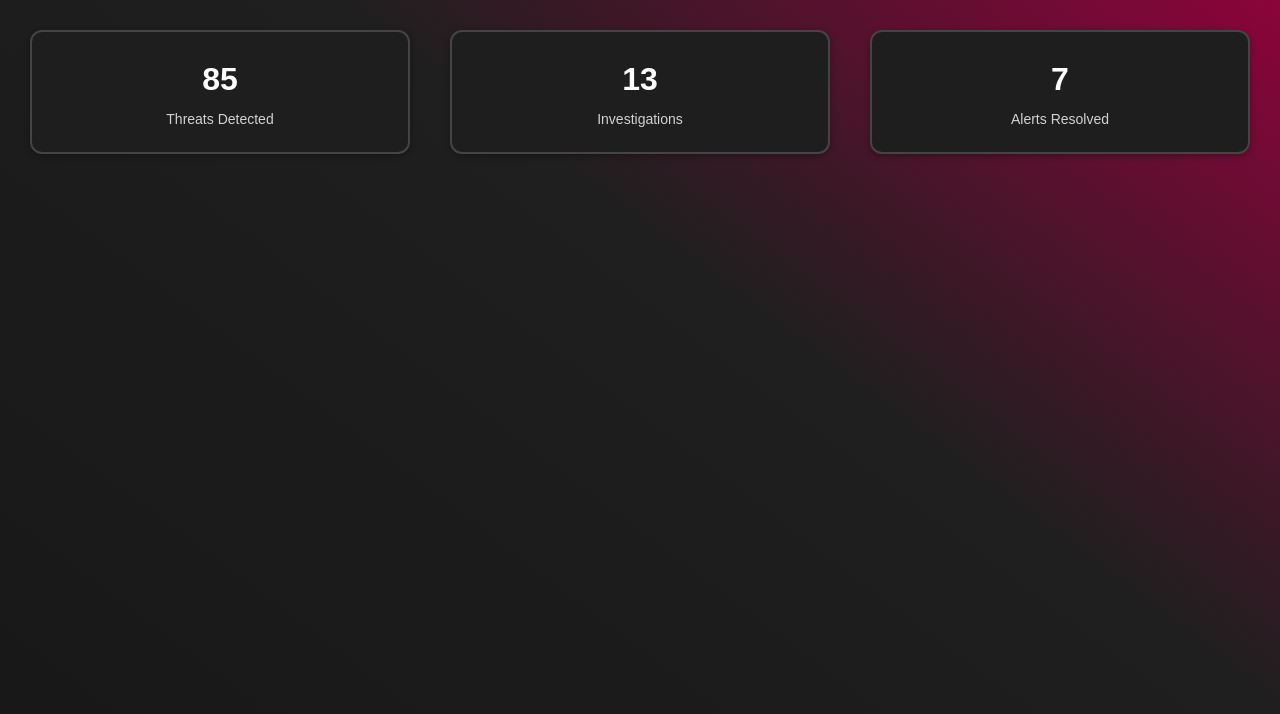
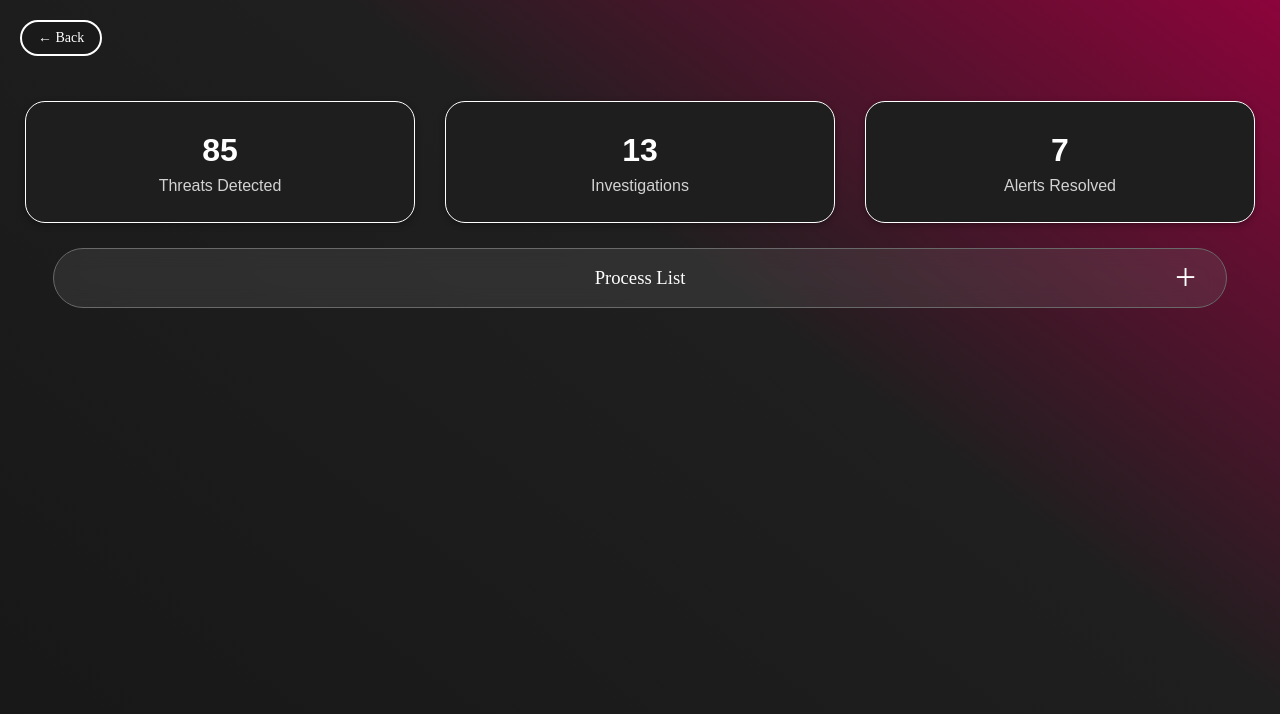
Before and after one commit to AHumanMaybe/forens-tech, a React (Vite) app: page / in a window 1280 px wide. Both pictures are taken after a click on the button "Execute". Shown: the top 714 px of the page. Built offline with nearby package versions, Linux system fonts and the light colour scheme.

Commit message:
data page
data page changes

```diff
--- a/src/App.jsx
+++ b/src/App.jsx
@@ -8,7 +8,8 @@ import Checkboxes from "./reusable/Checkboxes.jsx";
 import ExecuteBtn from "./reusable/ExecuteBtn.jsx";
 import TopNav from './reusable/TopNav.jsx';
 import StatBox from "./reusable/StatBox.jsx";
-
+import ExpandData from "./reusable/ExpandData.jsx";
+import BackButton from "./reusable/BackButton.jsx";
 
 
 //randomizer selection
@@ -91,9 +92,9 @@ function App() {
         boxSizing: "border-box",
         gap: "20px"
       }}>
-        <StatBox number={85} label="Threats Detected" />
-        <StatBox number={13} label="Investigations" />
-        <StatBox number={7} label="Alerts Resolved" />
+        <StatBox number={85} label="Threats Detected" anchorId="#" />
+        <StatBox number={13} label="Investigations" anchorId="#" />
+        <StatBox number={7} label="Alerts Resolved" anchorId="#" />
       </div>
     );
   };
@@ -102,7 +103,11 @@ function App() {
     return(
       <>
         <div className="dash-wrapper">
+          <BackButton />
           <Dashboard />
+          <ExpandData title="Process List">
+            Here’s some extra context and documentation on how data is collected, parsed, and sent to the analysis pipeline.
+          </ExpandData>
         </div>
       </>
     )
--- a/src/imageStyles.css
+++ b/src/imageStyles.css
@@ -83,6 +83,14 @@ html, body {
 
   }
 
+  .dashboard {
+    position: fixed;
+    top: 0;
+    width: 100%;
+    z-index: 1000;
+    padding: 10px 0;
+  }
+
 .dash-wrapper {
   width: 100vw;
 }
--- /dev/null
+++ b/src/reusable/BackButton.jsx
@@ -0,0 +1,12 @@
+import { useState } from "react";
+import "./BackButtonStyle.css";
+
+function BackButton() {
+    return (
+      <button className="back-button">
+        ← Back
+      </button>
+    );
+  }
+
+  export default BackButton;
--- /dev/null
+++ b/src/reusable/BackButtonStyle.css
@@ -0,0 +1,20 @@
+.back-button {
+    display: flex;
+    align-items: center;
+    gap: 8px;
+    background-color: #1a1a1a;
+    color: white;
+    border: 2px solid white;
+    border-radius: 99px;
+    padding: 8px 16px;
+    font-size: 14px;
+    font-weight: 500;
+    cursor: pointer;
+    transition: all 0.2s ease;
+    margin: 20px;
+  }
+
+  .back-button:hover {
+    box-shadow: 0 0 10px 2px rgba(32, 32, 32, 0.3);
+    background-color: #464646;
+  }
--- /dev/null
+++ b/src/reusable/ExpandData.jsx
@@ -0,0 +1,22 @@
+import { useState } from 'react';
+import './ExpandDataStyle.css';
+
+const ExpandableInfoBox = ({ title = "Additional Information", children }) => {
+    const [isOpen, setIsOpen] = useState(false);
+
+    const toggleExpand = () => {
+      setIsOpen(!isOpen);
+    };
+
+    return (
+      <div className="expandable-box">
+        <div className="expandable-header" onClick={toggleExpand}>
+          <span className="expandable-title">{title}</span>
+          <span className="toggle-icon">{isOpen ? '−' : '+'}</span>
+        </div>
+        {isOpen && <div className="expandable-content">{children}</div>}
+      </div>
+    );
+  };
+
+  export default ExpandableInfoBox;
--- /dev/null
+++ b/src/reusable/ExpandDataStyle.css
@@ -0,0 +1,47 @@
+.expandable-box {
+    margin: 0 auto;
+    width: 90%;
+  padding: 10px;
+  max-width: 1200px;
+  border-radius: 30px;
+  background-color: rgba(121, 121, 121, 0.196); /* Dark grey with 80% opacity */
+  backdrop-filter: blur(10px); /* This gives it that frosted glass look */
+  -webkit-backdrop-filter: blur(10px); /* For Safari support */
+  color: white;
+  transition: max-height 0.3s ease, background-color 0.3s ease;
+  overflow: hidden;
+  border: 1px solid rgb(105, 105, 105);
+}
+.expandable-header {
+    padding: 5px 20px;
+    display: flex;
+    justify-content: center;
+    align-items: center;
+    font-size: 14pt;
+    font-weight: 500;
+    cursor: pointer;
+    user-select: none;
+    position: relative;
+  }
+
+  .expandable-title {
+    text-align: center;
+    width: 100%;
+    color: white;
+  }
+
+  .toggle-icon {
+    position: absolute;
+    right: 20px;
+    font-size: 28pt;
+    font-weight: 400;
+    color: white;
+    transition: transform 0.3s ease;
+  }
+
+  .expandable-content {
+    padding: 20px;
+    font-size: 12pt;
+    line-height: 1.6;
+    color: #ddd;
+  }
--- a/src/reusable/StatBoxStyle.css
+++ b/src/reusable/StatBoxStyle.css
@@ -7,9 +7,9 @@
     min-width: 150px;
     height: 120px;
     background-color: #1e1e1e;
-    border: 2px solid #444;
-    border-radius: 12px;
-    margin: 10px;
+    border: 1px solid #ffffff;
+    border-radius: 20px;
+    margin: 5px;
     color: white;
     font-family: 'Manrope', sans-serif;
     box-shadow: 0 2px 6px rgba(0, 0, 0, 0.3);
@@ -18,17 +18,18 @@
   }
 
   .stat-box:hover {
-
+    box-shadow: 0 0 10px 1px rgb(199, 5, 79);
   }
 
   .stat-number {
     font-size: 32px;
     font-weight: 700;
+
   }
 
   .stat-label {
-    font-size: 14px;
-    margin-top: 6px;
+    font-size: 16px;
+    margin-top: 0px;
     text-align: center;
     opacity: 0.8;
   }
--- a/src/reusable/executeBtnStyle.css
+++ b/src/reusable/executeBtnStyle.css
@@ -17,5 +17,5 @@
 
   .execute-button:hover {
     background-color: rgb(150, 3, 3);
-    box-shadow: 0 0 12px px rgb(199, 5, 79);
+    box-shadow: 0 0 12px 2px rgb(199, 5, 79);
   }
```
